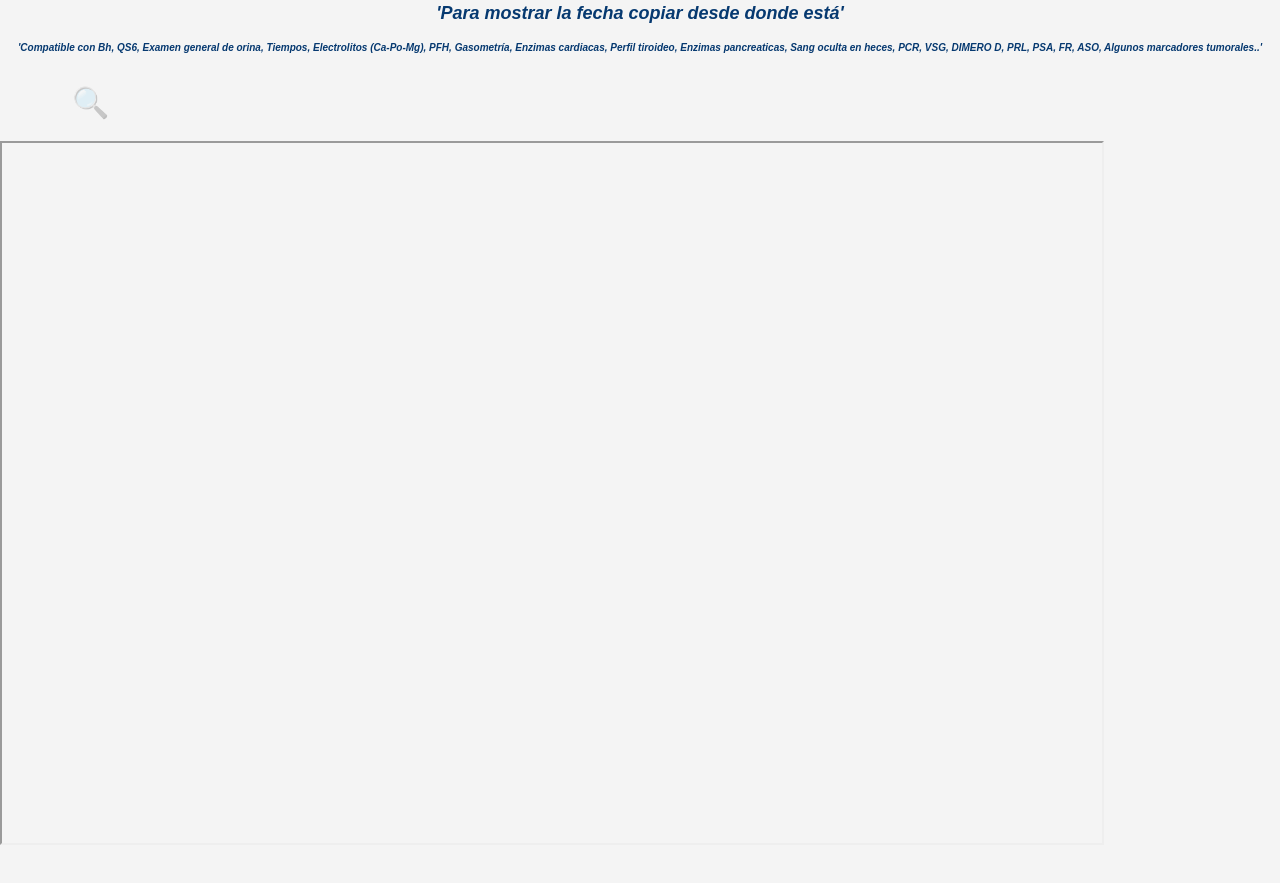
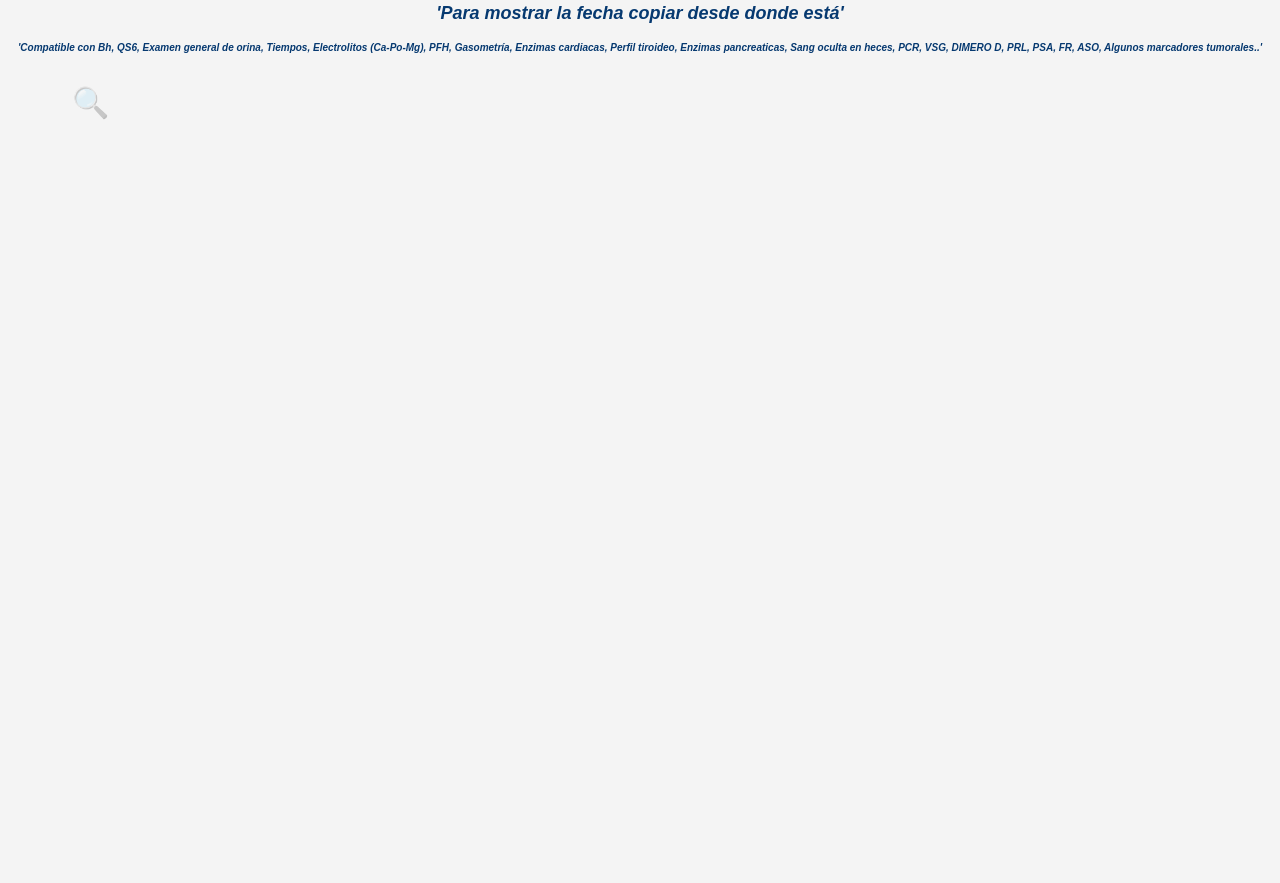
Before and after one commit to Lechuga25p/site, a plain HTML site: page index.html in a window 1280 px wide. Shown: the part 457-1340 px from the top of the page. After the commit the page ends 1094 px from the top, so only its background shows below. Drawn offline with Linux system fonts and the light colour scheme.

Commit message:
Add files via upload

```diff
--- a/index.html
+++ b/index.html
@@ -24,7 +24,7 @@
 <footer>
 <input type="text" id="buscador" onkeyup="buscar()" placeholder="🔍">
 <div id="resultado"></div>
-<iframe src="      " width="1100" height="700"></iframe>
+<!--<iframe src="http://10.63.17.54/laboratorio/index.php" width="1100" height="700"></iframe>-->
 </footer>
 <br>
 <br>
```
